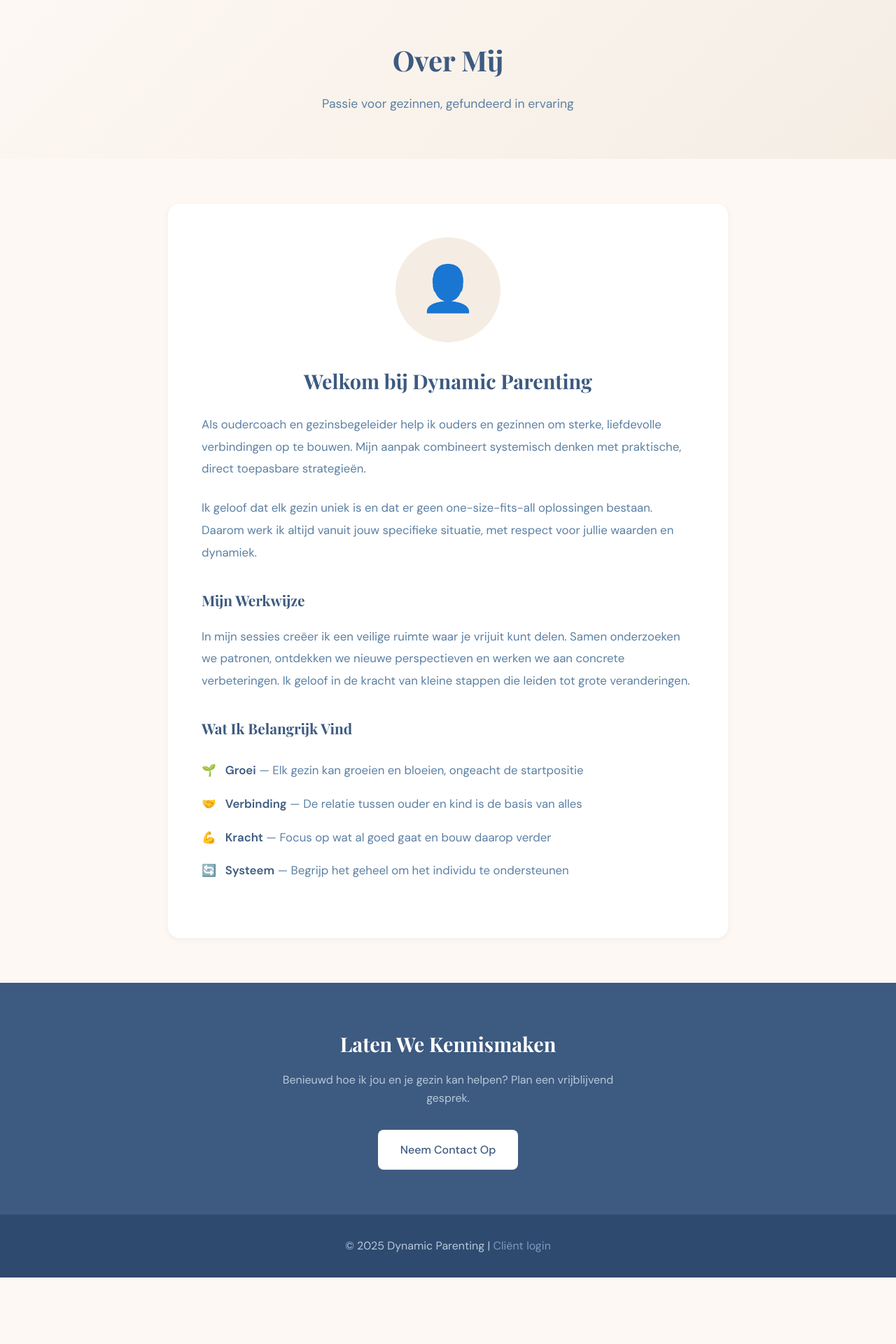
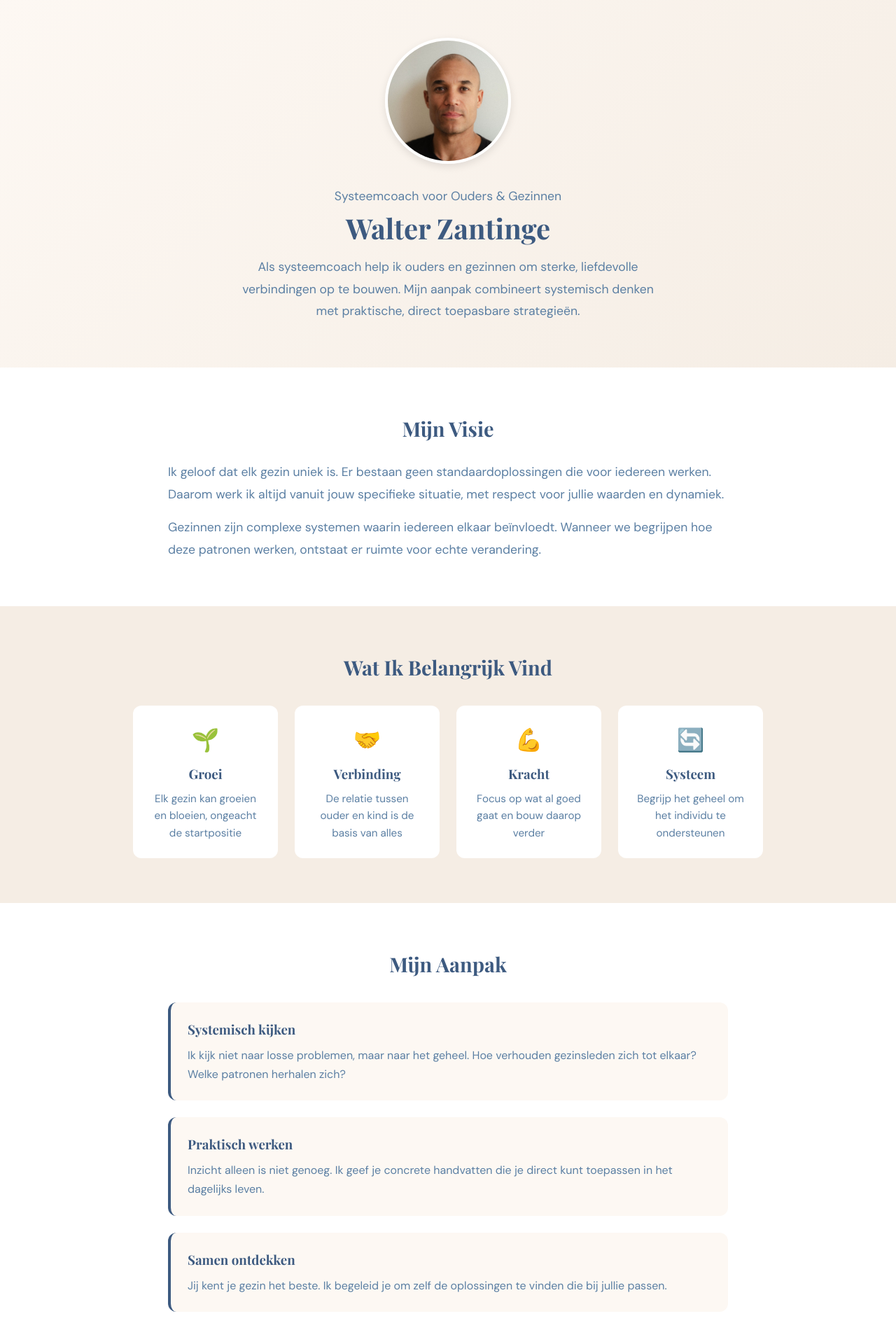
Before and after one commit to Frunner/dynamicparenting, a Next.js app: page /over-mij in a window 1280 px wide. Shown: the part 80-2000 px from the top of the page at 70% size. Before the commit the page ends 1905 px from the top, so only its background shows below. Built offline with nearby package versions, Linux system fonts and the light colour scheme; a web font is replaced by a local one.

Commit message:
Update over mij pagina

```diff
--- a/app/over-mij/page.js
+++ b/app/over-mij/page.js
@@ -1,15 +1,17 @@
 import Link from 'next/link'
 
-export const metadata = {
-  title: 'Over Mij',
-  description: 'Maak kennis met de mens achter Dynamic Parenting. Mijn achtergrond, visie en werkwijze in oudercoaching en gezinsbegeleiding.',
-}
-
-export default function OverMijPage() {
+export default function OverMij() {
   return (
     <div style={{ minHeight: '100vh', backgroundColor: '#FDF8F3' }}>
       {/* Navigation */}
-      <nav style={{ backgroundColor: 'white', padding: '1rem 2rem', boxShadow: '0 1px 3px rgba(0,0,0,0.1)', position: 'sticky', top: 0, zIndex: 100 }}>
+      <nav style={{
+        backgroundColor: 'white',
+        padding: '1rem 2rem',
+        boxShadow: '0 1px 3px rgba(0,0,0,0.1)',
+        position: 'sticky',
+        top: 0,
+        zIndex: 100
+      }}>
         <div style={{ maxWidth: '1200px', margin: '0 auto', display: 'flex', justifyContent: 'space-between', alignItems: 'center', flexWrap: 'wrap', gap: '1rem' }}>
           <Link href="/" style={{ fontSize: '1.5rem', fontWeight: 'bold', color: '#3D5A80', fontFamily: 'var(--font-playfair)' }}>
             Dynamic Parenting
@@ -24,100 +26,240 @@ export default function OverMijPage() {
         </div>
       </nav>
 
-      {/* Hero */}
-      <section style={{ padding: '4rem 2rem', background: 'linear-gradient(135deg, #FDF8F3 0%, #F5EDE4 100%)' }}>
-        <div style={{ maxWidth: '800px', margin: '0 auto', textAlign: 'center' }}>
-          <h1 style={{ fontSize: '2.5rem', color: '#3D5A80', marginBottom: '1rem', fontFamily: 'var(--font-playfair)' }}>
-            Over Mij
+      {/* Hero Section met Foto */}
+      <section style={{
+        padding: '4rem 2rem',
+        textAlign: 'center',
+        background: 'linear-gradient(135deg, #FDF8F3 0%, #F5EDE4 100%)'
+      }}>
+        <div style={{ maxWidth: '800px', margin: '0 auto' }}>
+          <img
+            src="/Walter.jpeg"
+            alt="Walter Zantinge"
+            style={{
+              width: '180px',
+              height: '180px',
+              borderRadius: '50%',
+              objectFit: 'cover',
+              marginBottom: '1.5rem',
+              border: '4px solid white',
+              boxShadow: '0 4px 12px rgba(0,0,0,0.1)'
+            }}
+          />
+          <p style={{ color: '#5B7FA3', marginBottom: '0.5rem', fontSize: '1.1rem' }}>
+            Systeemcoach voor Ouders & Gezinnen
+          </p>
+          <h1 style={{
+            fontSize: '2.5rem',
+            color: '#3D5A80',
+            marginBottom: '1rem',
+            fontFamily: 'var(--font-playfair)',
+            lineHeight: 1.2
+          }}>
+            Walter Zantinge
           </h1>
-          <p style={{ color: '#5B7FA3', fontSize: '1.1rem' }}>
-            Passie voor gezinnen, gefundeerd in ervaring
+          <p style={{ color: '#5B7FA3', fontSize: '1.1rem', lineHeight: 1.8, maxWidth: '600px', margin: '0 auto' }}>
+            Als systeemcoach help ik ouders en gezinnen om sterke, liefdevolle verbindingen op te bouwen.
+            Mijn aanpak combineert systemisch denken met praktische, direct toepasbare strategieën.
           </p>
         </div>
       </section>
 
-      {/* Content */}
-      <section style={{ padding: '4rem 2rem' }}>
+      {/* Mijn Visie */}
+      <section style={{ padding: '4rem 2rem', backgroundColor: 'white' }}>
         <div style={{ maxWidth: '800px', margin: '0 auto' }}>
-          <div style={{ backgroundColor: 'white', borderRadius: '16px', padding: '3rem', boxShadow: '0 2px 10px rgba(0,0,0,0.05)' }}>
+          <h2 style={{
+            fontSize: '1.8rem',
+            color: '#3D5A80',
+            marginBottom: '1.5rem',
+            fontFamily: 'var(--font-playfair)',
+            textAlign: 'center'
+          }}>
+            Mijn Visie
+          </h2>
+          <p style={{ color: '#5B7FA3', fontSize: '1.1rem', lineHeight: 1.8, marginBottom: '1rem' }}>
+            Ik geloof dat elk gezin uniek is. Er bestaan geen standaardoplossingen die voor iedereen werken.
+            Daarom werk ik altijd vanuit jouw specifieke situatie, met respect voor jullie waarden en dynamiek.
+          </p>
+          <p style={{ color: '#5B7FA3', fontSize: '1.1rem', lineHeight: 1.8 }}>
+            Gezinnen zijn complexe systemen waarin iedereen elkaar beïnvloedt.
+            Wanneer we begrijpen hoe deze patronen werken, ontstaat er ruimte voor echte verandering.
+          </p>
+        </div>
+      </section>
 
-            <div style={{ textAlign: 'center', marginBottom: '2rem' }}>
-              <div style={{ width: '150px', height: '150px', backgroundColor: '#F5EDE4', borderRadius: '50%', margin: '0 auto', display: 'flex', alignItems: 'center', justifyContent: 'center', fontSize: '4rem' }}>
-                👤
-              </div>
+      {/* Wat Ik Belangrijk Vind */}
+      <section style={{ padding: '4rem 2rem', backgroundColor: '#F5EDE4' }}>
+        <div style={{ maxWidth: '900px', margin: '0 auto' }}>
+          <h2 style={{
+            fontSize: '1.8rem',
+            color: '#3D5A80',
+            marginBottom: '2rem',
+            fontFamily: 'var(--font-playfair)',
+            textAlign: 'center'
+          }}>
+            Wat Ik Belangrijk Vind
+          </h2>
+          <div style={{ display: 'grid', gridTemplateColumns: 'repeat(auto-fit, minmax(200px, 1fr))', gap: '1.5rem' }}>
+            <div style={{ backgroundColor: 'white', padding: '1.5rem', borderRadius: '12px', textAlign: 'center' }}>
+              <div style={{ fontSize: '2rem', marginBottom: '0.5rem' }}>🌱</div>
+              <h3 style={{ color: '#3D5A80', marginBottom: '0.5rem', fontFamily: 'var(--font-playfair)' }}>Groei</h3>
+              <p style={{ color: '#5B7FA3', fontSize: '0.95rem', lineHeight: 1.6 }}>
+                Elk gezin kan groeien en bloeien, ongeacht de startpositie
+              </p>
             </div>
-
-            <h2 style={{ color: '#3D5A80', marginBottom: '1.5rem', fontFamily: 'var(--font-playfair)', fontSize: '1.8rem', textAlign: 'center' }}>
-              Welkom bij Dynamic Parenting
-            </h2>
-
-            <div style={{ color: '#5B7FA3', lineHeight: 1.9, fontSize: '1.05rem' }}>
-              <p style={{ marginBottom: '1.5rem' }}>
-                Als oudercoach en gezinsbegeleider help ik ouders en gezinnen om sterke,
-                liefdevolle verbindingen op te bouwen. Mijn aanpak combineert systemisch
-                denken met praktische, direct toepasbare strategieën.
+            <div style={{ backgroundColor: 'white', padding: '1.5rem', borderRadius: '12px', textAlign: 'center' }}>
+              <div style={{ fontSize: '2rem', marginBottom: '0.5rem' }}>🤝</div>
+              <h3 style={{ color: '#3D5A80', marginBottom: '0.5rem', fontFamily: 'var(--font-playfair)' }}>Verbinding</h3>
+              <p style={{ color: '#5B7FA3', fontSize: '0.95rem', lineHeight: 1.6 }}>
+                De relatie tussen ouder en kind is de basis van alles
               </p>
-
-              <p style={{ marginBottom: '1.5rem' }}>
-                Ik geloof dat elk gezin uniek is en dat er geen one-size-fits-all oplossingen
-                bestaan. Daarom werk ik altijd vanuit jouw specifieke situatie, met respect
-                voor jullie waarden en dynamiek.
+            </div>
+            <div style={{ backgroundColor: 'white', padding: '1.5rem', borderRadius: '12px', textAlign: 'center' }}>
+              <div style={{ fontSize: '2rem', marginBottom: '0.5rem' }}>💪</div>
+              <h3 style={{ color: '#3D5A80', marginBottom: '0.5rem', fontFamily: 'var(--font-playfair)' }}>Kracht</h3>
+              <p style={{ color: '#5B7FA3', fontSize: '0.95rem', lineHeight: 1.6 }}>
+                Focus op wat al goed gaat en bouw daarop verder
               </p>
-
-              <h3 style={{ color: '#3D5A80', marginTop: '2rem', marginBottom: '1rem', fontFamily: 'var(--font-playfair)', fontSize: '1.3rem' }}>
-                Mijn Werkwijze
-              </h3>
-
-              <p style={{ marginBottom: '1.5rem' }}>
-                In mijn sessies creëer ik een veilige ruimte waar je vrijuit kunt delen.
-                Samen onderzoeken we patronen, ontdekken we nieuwe perspectieven en werken
-                we aan concrete verbeteringen. Ik geloof in de kracht van kleine stappen
-                die leiden tot grote veranderingen.
+            </div>
+            <div style={{ backgroundColor: 'white', padding: '1.5rem', borderRadius: '12px', textAlign: 'center' }}>
+              <div style={{ fontSize: '2rem', marginBottom: '0.5rem' }}>🔄</div>
+              <h3 style={{ color: '#3D5A80', marginBottom: '0.5rem', fontFamily: 'var(--font-playfair)' }}>Systeem</h3>
+              <p style={{ color: '#5B7FA3', fontSize: '0.95rem', lineHeight: 1.6 }}>
+                Begrijp het geheel om het individu te ondersteunen
               </p>
-
-              <h3 style={{ color: '#3D5A80', marginTop: '2rem', marginBottom: '1rem', fontFamily: 'var(--font-playfair)', fontSize: '1.3rem' }}>
-                Wat Ik Belangrijk Vind
-              </h3>
-
-              <ul style={{ listStyle: 'none', padding: 0, marginBottom: '1.5rem' }}>
-                <li style={{ padding: '0.5rem 0', display: 'flex', alignItems: 'flex-start', gap: '0.8rem' }}>
-                  <span style={{ color: '#3D5A80' }}>🌱</span>
-                  <span><strong style={{ color: '#3D5A80' }}>Groei</strong> — Elk gezin kan groeien en bloeien, ongeacht de startpositie</span>
-                </li>
-                <li style={{ padding: '0.5rem 0', display: 'flex', alignItems: 'flex-start', gap: '0.8rem' }}>
-                  <span style={{ color: '#3D5A80' }}>🤝</span>
-                  <span><strong style={{ color: '#3D5A80' }}>Verbinding</strong> — De relatie tussen ouder en kind is de basis van alles</span>
-                </li>
-                <li style={{ padding: '0.5rem 0', display: 'flex', alignItems: 'flex-start', gap: '0.8rem' }}>
-                  <span style={{ color: '#3D5A80' }}>💪</span>
-                  <span><strong style={{ color: '#3D5A80' }}>Kracht</strong> — Focus op wat al goed gaat en bouw daarop verder</span>
-                </li>
-                <li style={{ padding: '0.5rem 0', display: 'flex', alignItems: 'flex-start', gap: '0.8rem' }}>
-                  <span style={{ color: '#3D5A80' }}>🔄</span>
-                  <span><strong style={{ color: '#3D5A80' }}>Systeem</strong> — Begrijp het geheel om het individu te ondersteunen</span>
-                </li>
-              </ul>
             </div>
           </div>
         </div>
       </section>
 
-      {/* CTA */}
+      {/* Mijn Aanpak */}
+      <section style={{ padding: '4rem 2rem', backgroundColor: 'white' }}>
+        <div style={{ maxWidth: '800px', margin: '0 auto' }}>
+          <h2 style={{
+            fontSize: '1.8rem',
+            color: '#3D5A80',
+            marginBottom: '2rem',
+            fontFamily: 'var(--font-playfair)',
+            textAlign: 'center'
+          }}>
+            Mijn Aanpak
+          </h2>
+          <div style={{ display: 'flex', flexDirection: 'column', gap: '1.5rem' }}>
+            <div style={{ backgroundColor: '#FDF8F3', padding: '1.5rem', borderRadius: '12px', borderLeft: '4px solid #3D5A80' }}>
+              <h3 style={{ color: '#3D5A80', marginBottom: '0.5rem', fontFamily: 'var(--font-playfair)' }}>Systemisch kijken</h3>
+              <p style={{ color: '#5B7FA3', lineHeight: 1.7 }}>
+                Ik kijk niet naar losse problemen, maar naar het geheel.
+                Hoe verhouden gezinsleden zich tot elkaar? Welke patronen herhalen zich?
+              </p>
+            </div>
+            <div style={{ backgroundColor: '#FDF8F3', padding: '1.5rem', borderRadius: '12px', borderLeft: '4px solid #3D5A80' }}>
+              <h3 style={{ color: '#3D5A80', marginBottom: '0.5rem', fontFamily: 'var(--font-playfair)' }}>Praktisch werken</h3>
+              <p style={{ color: '#5B7FA3', lineHeight: 1.7 }}>
+                Inzicht alleen is niet genoeg. Ik geef je concrete handvatten die je direct kunt toepassen in het dagelijks leven.
+              </p>
+            </div>
+            <div style={{ backgroundColor: '#FDF8F3', padding: '1.5rem', borderRadius: '12px', borderLeft: '4px solid #3D5A80' }}>
+              <h3 style={{ color: '#3D5A80', marginBottom: '0.5rem', fontFamily: 'var(--font-playfair)' }}>Samen ontdekken</h3>
+              <p style={{ color: '#5B7FA3', lineHeight: 1.7 }}>
+                Jij kent je gezin het beste. Ik begeleid je om zelf de oplossingen te vinden die bij jullie passen.
+              </p>
+            </div>
+          </div>
+        </div>
+      </section>
+
+      {/* Voor Wie */}
+      <section style={{ padding: '4rem 2rem', backgroundColor: '#F5EDE4' }}>
+        <div style={{ maxWidth: '800px', margin: '0 auto', textAlign: 'center' }}>
+          <h2 style={{
+            fontSize: '1.8rem',
+            color: '#3D5A80',
+            marginBottom: '2rem',
+            fontFamily: 'var(--font-playfair)'
+          }}>
+            Voor Wie
+          </h2>
+          <div style={{ display: 'grid', gridTemplateColumns: 'repeat(auto-fit, minmax(250px, 1fr))', gap: '1rem', textAlign: 'left' }}>
+            <div style={{ backgroundColor: 'white', padding: '1.25rem', borderRadius: '8px', display: 'flex', alignItems: 'center', gap: '0.75rem' }}>
+              <span style={{ fontSize: '1.5rem' }}>👨‍👩‍👧</span>
+              <span style={{ color: '#5B7FA3' }}>Ouders die worstelen met de opvoeding</span>
+            </div>
+            <div style={{ backgroundColor: 'white', padding: '1.25rem', borderRadius: '8px', display: 'flex', alignItems: 'center', gap: '0.75rem' }}>
+              <span style={{ fontSize: '1.5rem' }}>🔁</span>
+              <span style={{ color: '#5B7FA3' }}>Gezinnen die vastlopen in terugkerende conflicten</span>
+            </div>
+            <div style={{ backgroundColor: 'white', padding: '1.25rem', borderRadius: '8px', display: 'flex', alignItems: 'center', gap: '0.75rem' }}>
+              <span style={{ fontSize: '1.5rem' }}>❤️</span>
+              <span style={{ color: '#5B7FA3' }}>Ouders die de band met hun kind willen versterken</span>
+            </div>
+            <div style={{ backgroundColor: 'white', padding: '1.25rem', borderRadius: '8px', display: 'flex', alignItems: 'center', gap: '0.75rem' }}>
+              <span style={{ fontSize: '1.5rem' }}>🏠</span>
+              <span style={{ color: '#5B7FA3' }}>Gezinnen in transitie (scheiding, samengesteld gezin)</span>
+            </div>
+          </div>
+        </div>
+      </section>
+
+      {/* CTA Section */}
       <section style={{ padding: '4rem 2rem', backgroundColor: '#3D5A80', textAlign: 'center' }}>
         <h2 style={{ color: 'white', fontSize: '1.8rem', marginBottom: '1rem', fontFamily: 'var(--font-playfair)' }}>
-          Laten We Kennismaken
+          Eerste Stap
         </h2>
-        <p style={{ color: '#B8C9DB', marginBottom: '2rem', maxWidth: '500px', margin: '0 auto 2rem' }}>
-          Benieuwd hoe ik jou en je gezin kan helpen? Plan een vrijblijvend gesprek.
+        <p style={{ color: '#B8C9DB', marginBottom: '2rem', fontSize: '1.1rem', maxWidth: '600px', margin: '0 auto 2rem' }}>
+          Benieuwd of ik iets voor jullie kan betekenen? Plan een gratis kennismakingsgesprek.
+          Vrijblijvend en zonder verplichtingen.
         </p>
-        <Link href="/contact" style={{ display: 'inline-block', backgroundColor: 'white', color: '#3D5A80', padding: '1rem 2rem', borderRadius: '8px', fontWeight: '500' }}>
-          Neem Contact Op
+        <Link
+          href="/contact"
+          style={{
+            display: 'inline-block',
+            backgroundColor: 'white',
+            color: '#3D5A80',
+            padding: '1rem 2rem',
+            borderRadius: '8px',
+            fontWeight: '500',
+            fontSize: '1.1rem'
+          }}
+        >
+          Plan Gratis Gesprek
         </Link>
       </section>
 
       {/* Footer */}
-      <footer style={{ padding: '2rem', backgroundColor: '#2E4A6F', color: '#B8C9DB', textAlign: 'center' }}>
-        <p>© 2025 Dynamic Parenting | <Link href="/login" style={{ color: '#7A9BBF' }}>Cliënt login</Link></p>
+      <footer style={{ padding: '3rem 2rem', backgroundColor: '#2E4A6F', color: '#B8C9DB' }}>
+        <div style={{ maxWidth: '1200px', margin: '0 auto' }}>
+          <div style={{ display: 'grid', gridTemplateColumns: 'repeat(auto-fit, minmax(200px, 1fr))', gap: '2rem', marginBottom: '2rem' }}>
+            <div>
+              <p style={{ fontFamily: 'var(--font-playfair)', fontSize: '1.3rem', color: 'white', marginBottom: '0.5rem' }}>
+                Dynamic Parenting
+              </p>
+              <p style={{ fontSize: '0.9rem' }}>
+                Gezinnen koesteren, één verbinding per keer
+              </p>
+            </div>
+            <div>
+              <p style={{ color: 'white', fontWeight: '500', marginBottom: '0.5rem' }}>Pagina's</p>
+              <div style={{ display: 'flex', flexDirection: 'column', gap: '0.3rem' }}>
+                <Link href="/diensten" style={{ color: '#B8C9DB', fontSize: '0.9rem' }}>Diensten</Link>
+                <Link href="/over-mij" style={{ color: '#B8C9DB', fontSize: '0.9rem' }}>Over Mij</Link>
+                <Link href="/blog" style={{ color: '#B8C9DB', fontSize: '0.9rem' }}>Blog</Link>
+                <Link href="/contact" style={{ color: '#B8C9DB', fontSize: '0.9rem' }}>Contact</Link>
+              </div>
+            </div>
+            <div>
+              <p style={{ color: 'white', fontWeight: '500', marginBottom: '0.5rem' }}>Contact</p>
+              <p style={{ fontSize: '0.9rem' }}>
+                <a href="mailto:info@dynamicparenting.nl" style={{ color: '#B8C9DB' }}>info@dynamicparenting.nl</a>
+              </p>
+            </div>
+          </div>
+          <div style={{ borderTop: '1px solid #3D5A80', paddingTop: '1.5rem', textAlign: 'center' }}>
+            <p style={{ fontSize: '0.8rem', color: '#7A9BBF' }}>
+              © 2025 Dynamic Parenting | <Link href="/login" style={{ color: '#7A9BBF' }}>Cliënt login</Link>
+            </p>
+          </div>
+        </div>
       </footer>
     </div>
   )
```
